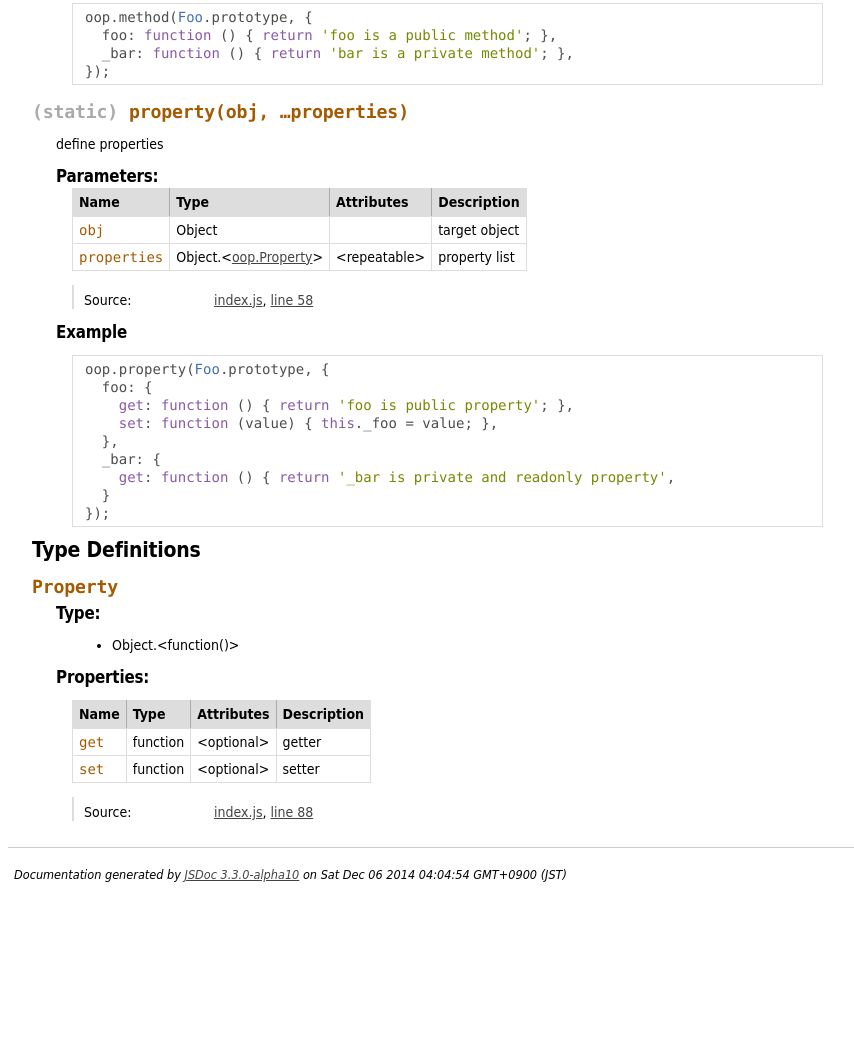
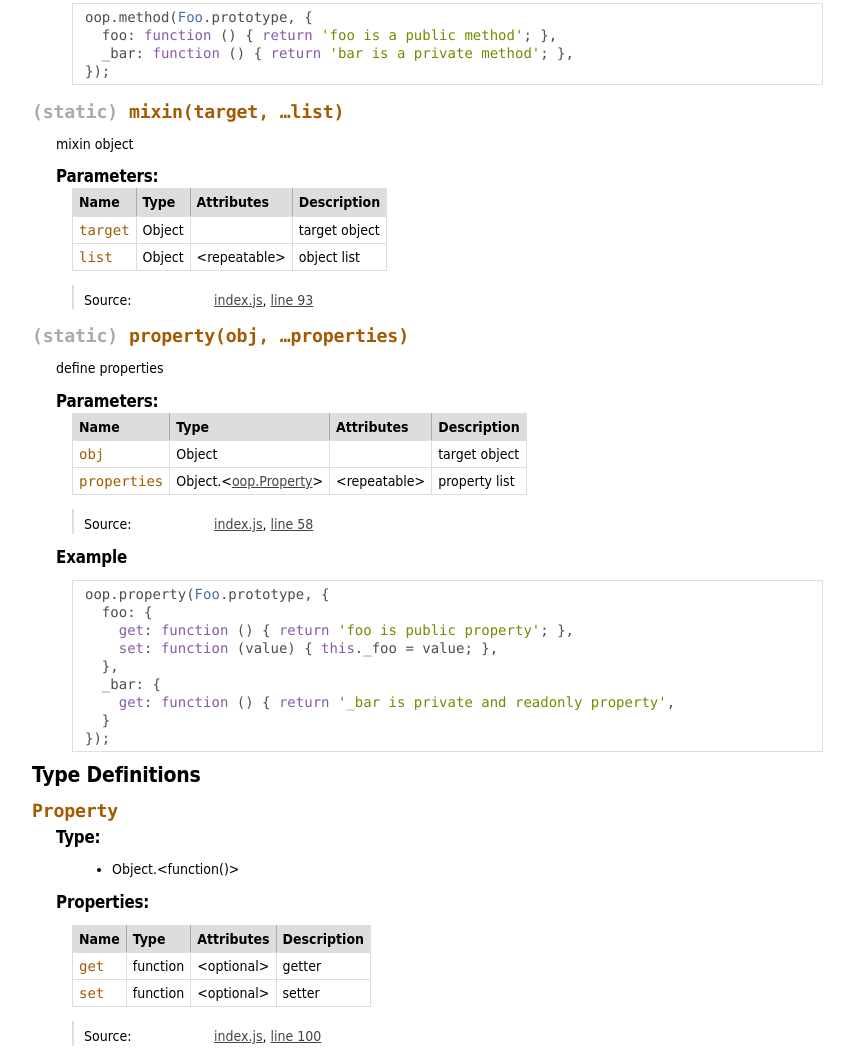
Before and after one commit to bgpat/oop.js, a website: page doc/oop.html in a window 1280 px wide. Shown: the part 1082-2131 px from the top of the page, without its empty margins (0-854 px from the left). Before the commit the page ends 1980 px from the top, so only its background shows below. Drawn offline with Linux system fonts and the light colour scheme.

Commit message:
add mixin method

```diff
--- a/doc/oop.html
+++ b/doc/oop.html
@@ -625,6 +625,179 @@
 
 <dt>
 
+        <h4 class="name" id="mixin"><span class="type-signature">(static) </span>mixin<span class="signature">(target, &hellip;list)</span><span class="type-signature"></span></h4>
+
+
+
+</dt>
+<dd>
+
+
+    <div class="description">
+        mixin object
+    </div>
+
+
+
+
+
+
+
+
+
+        <h5>Parameters:</h5>
+
+
+<table class="params">
+    <thead>
+    <tr>
+
+        <th>Name</th>
+
+
+        <th>Type</th>
+
+
+        <th>Attributes</th>
+
+
+
+
+        <th class="last">Description</th>
+    </tr>
+    </thead>
+
+    <tbody>
+
+
+        <tr>
+
+                <td class="name"><code>target</code></td>
+
+
+            <td class="type">
+
+
+<span class="param-type">Object</span>
+
+
+
+            </td>
+
+
+                <td class="attributes">
+
+
+
+
+
+                </td>
+
+
+
+
+            <td class="description last">target object</td>
+        </tr>
+
+
+
+        <tr>
+
+                <td class="name"><code>list</code></td>
+
+
+            <td class="type">
+
+
+<span class="param-type">Object</span>
+
+
+
+            </td>
+
+
+                <td class="attributes">
+
+
+
+
+
+                    &lt;repeatable><br>
+
+                </td>
+
+
+
+
+            <td class="description last">object list</td>
+        </tr>
+
+
+    </tbody>
+</table>
+
+
+
+
+
+<dl class="details">
+
+
+
+
+
+
+
+
+
+
+
+
+
+
+
+
+
+
+
+
+
+
+
+
+    <dt class="tag-source">Source:</dt>
+    <dd class="tag-source"><ul class="dummy"><li>
+        <a href="index.js.html">index.js</a>, <a href="index.js.html#line93">line 93</a>
+    </li></ul></dd>
+
+
+
+
+
+
+
+</dl>
+
+
+
+
+
+
+
+
+
+
+
+
+
+
+
+</dd>
+
+
+
+<dt>
+
         <h4 class="name" id="property"><span class="type-signature">(static) </span>property<span class="signature">(obj, &hellip;properties)</span><span class="type-signature"></span></h4>
 
 
@@ -958,7 +1131,7 @@
 
     <dt class="tag-source">Source:</dt>
     <dd class="tag-source"><ul class="dummy"><li>
-        <a href="index.js.html">index.js</a>, <a href="index.js.html#line88">line 88</a>
+        <a href="index.js.html">index.js</a>, <a href="index.js.html#line100">line 100</a>
     </li></ul></dd>
 
 
@@ -995,7 +1168,7 @@
 <br clear="both">
 
 <footer>
-    Documentation generated by <a href="https://github.com/jsdoc3/jsdoc">JSDoc 3.3.0-alpha10</a> on Sat Dec 06 2014 04:04:54 GMT+0900 (JST)
+    Documentation generated by <a href="https://github.com/jsdoc3/jsdoc">JSDoc 3.3.0-alpha10</a> on Sat Dec 06 2014 04:35:13 GMT+0900 (JST)
 </footer>
 
 <script> prettyPrint(); </script>
--- a/package.json
+++ b/package.json
@@ -1,6 +1,6 @@
 {
   "name": "bgpat_oop",
-  "version": "1.0.1",
+  "version": "1.0.2",
   "description": "Object-Oriented-Programming Utilities for Javascript",
   "main": "index.js",
   "directories": {
```
Also changed, not shown: doc/index.html (+3 -3 lines), doc/index.js.html (+14 -2 lines), doc/test.js.html (+8 -2 lines), index.js (+14 -1 lines), test.js (+7 -1 lines).
